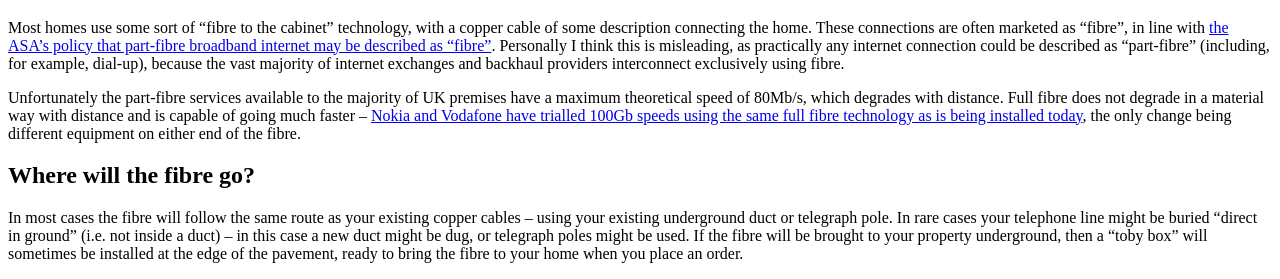
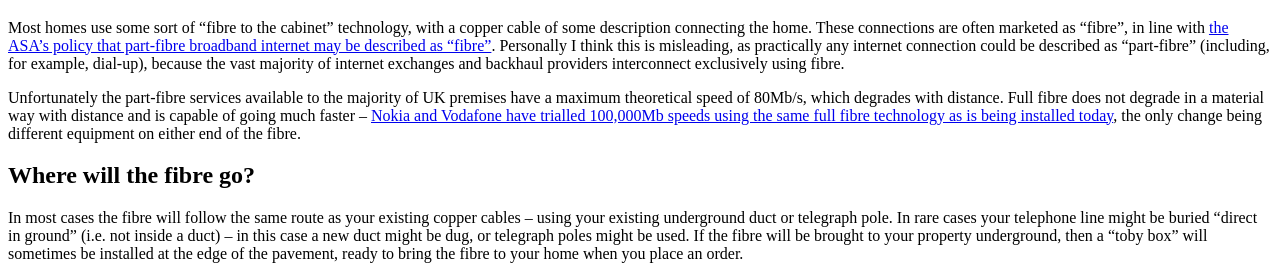
Before and after one commit to BenjaminEHowe/beh.uk, a Jekyll site: the page built from _posts/2022-07-01-full-fibre-faq.md, in a window 1280 px wide and 900 px high, scrolled down 1004 px. Shown: the part 153-432 px from the top of the window. Built offline with Jekyll 4.4.1, drawn with Linux system fonts in a browser that asks for light colours.

Commit message:
Convert Gb to Mb for speed comparison

```diff
--- a/_posts/2022-07-01-full-fibre-faq.md
+++ b/_posts/2022-07-01-full-fibre-faq.md
@@ -16,7 +16,7 @@ Full fibre networks (built by BT Openreach and other companies) are the first la
 
 Most homes use some sort of "fibre to the cabinet" technology, with a copper cable of some description connecting the home. These connections are often marketed as "fibre", in line with [the ASA's policy that part-fibre broadband internet may be described as "fibre"](https://www.asa.org.uk/news/asa-concludes-review-of-fibre-broadband.html). Personally I think this is misleading, as practically any internet connection could be described as "part-fibre" (including, for example, dial-up), because the vast majority of internet exchanges and backhaul providers interconnect exclusively using fibre.
 
-Unfortunately the part-fibre services available to the majority of UK premises have a maximum theoretical speed of 80Mb/s, which degrades with distance. Full fibre does not degrade in a material way with distance and is capable of going much faster -- [Nokia and Vodafone have trialled 100Gb speeds using the same full fibre technology as is being installed today](https://www.nokia.com/about-us/news/releases/2021/02/02/nokia-and-vodafone-showcase-record-breaking-100-gigabit-fiber-broadband/), the only change being different equipment on either end of the fibre.
+Unfortunately the part-fibre services available to the majority of UK premises have a maximum theoretical speed of 80Mb/s, which degrades with distance. Full fibre does not degrade in a material way with distance and is capable of going much faster -- [Nokia and Vodafone have trialled 100,000Mb speeds using the same full fibre technology as is being installed today](https://www.nokia.com/about-us/news/releases/2021/02/02/nokia-and-vodafone-showcase-record-breaking-100-gigabit-fiber-broadband/), the only change being different equipment on either end of the fibre.
 
 ## Where will the fibre go?
 
```
